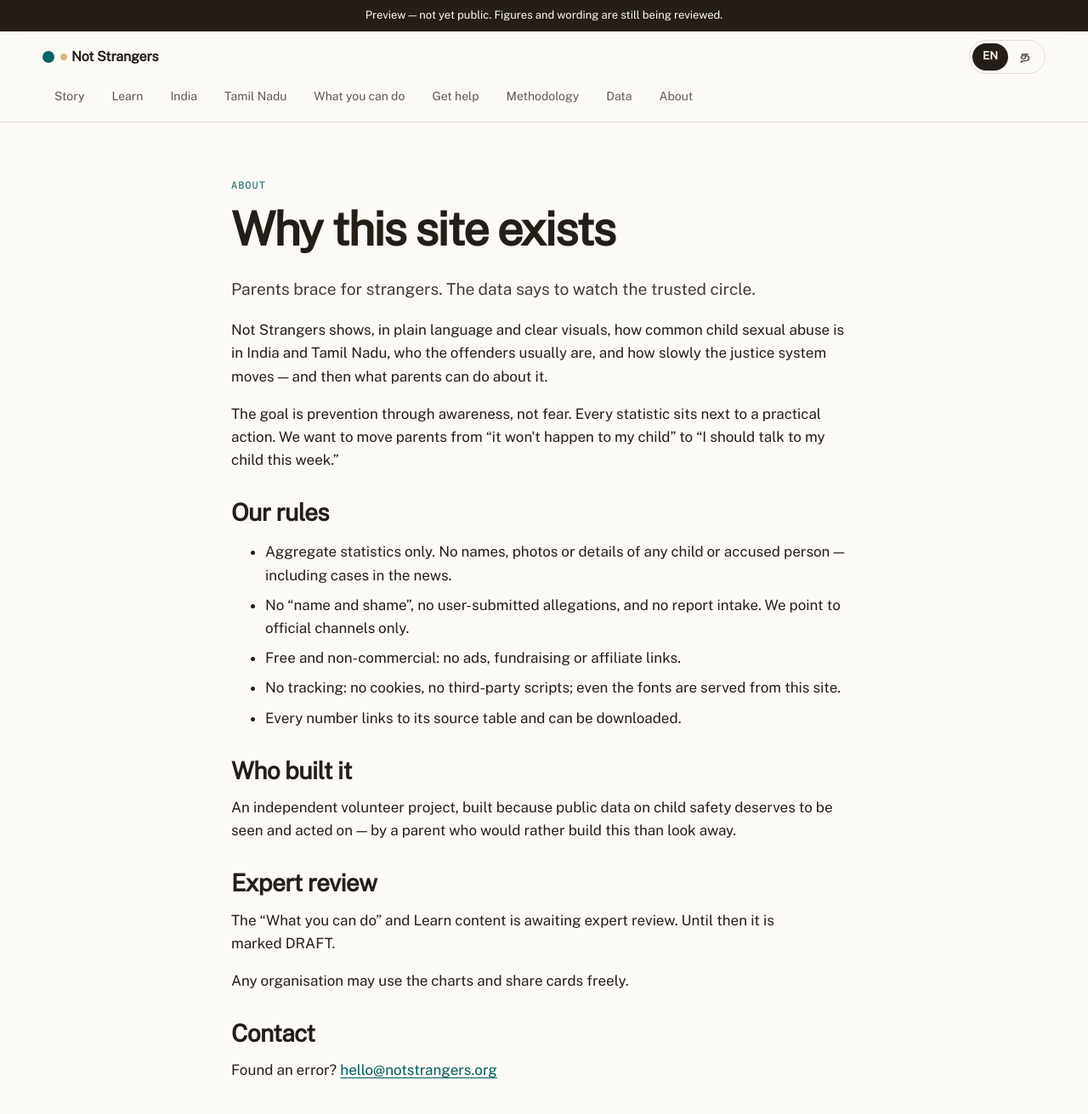
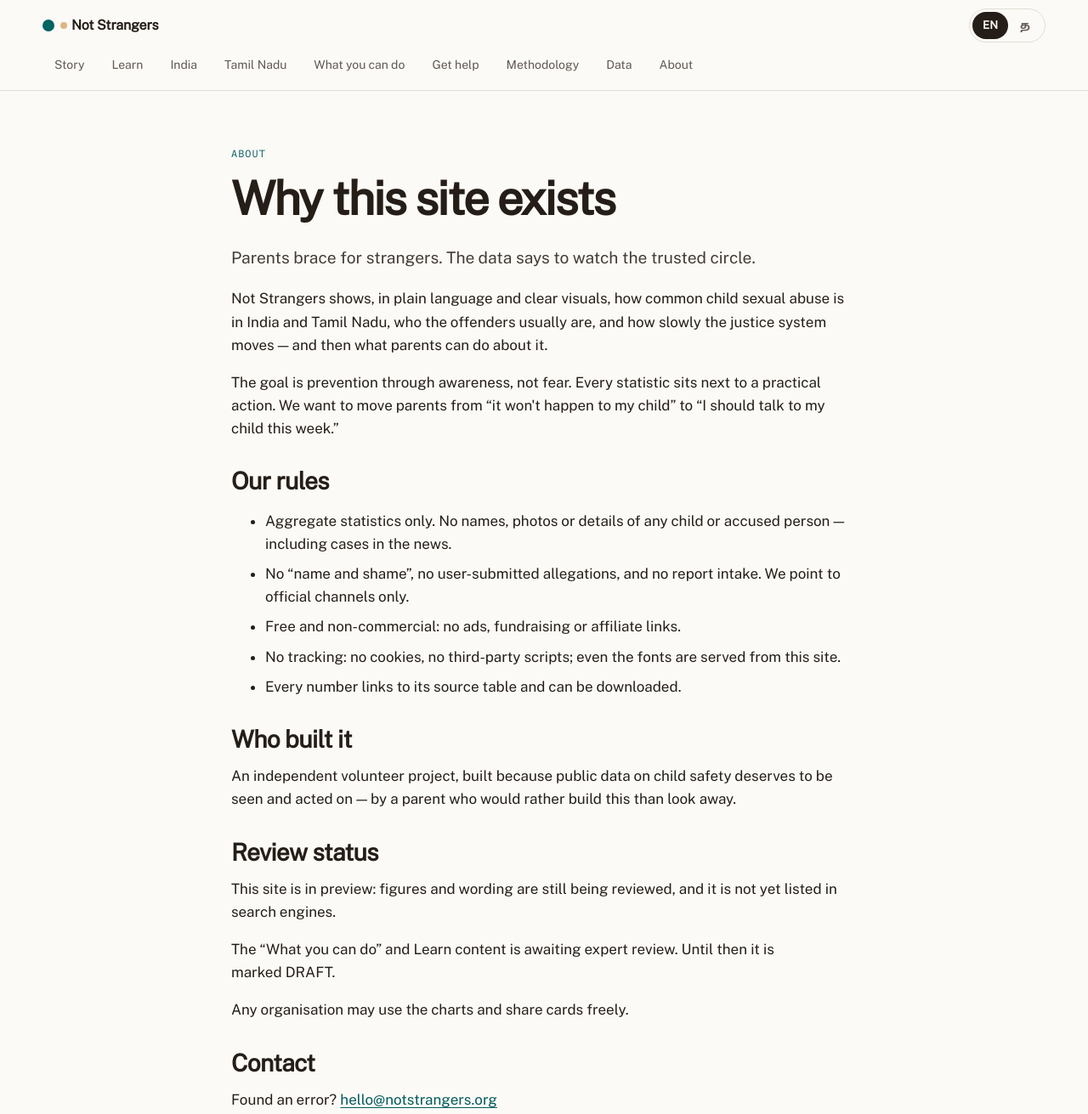
Before and after one commit to vk-boghar/notstrangers, an Astro site in the folder site/: page /en/about in a window 1280 px wide. Shown: the top 1311 px of the page at 85% size. Built offline with nearby package versions, Linux system fonts and the light colour scheme; Astro itself is replaced by a stand-in of ours; a web font is replaced by a local one.

Commit message:
Remove the preview banner from the top of every page; note review status on About

```diff
--- a/site/src/layouts/Base.astro
+++ b/site/src/layouts/Base.astro
@@ -81,7 +81,6 @@ const isCurrent = (href: string) => (href === `/${lang}/` ? path === href : path
   </head>
   <body>
     <a class="skip" href="#main">{t('nav.skip')}</a>
-    {NOINDEX && <div class="banner banner-preview" role="note">{t('banner.preview')}</div>}
 
     <header class="site-header">
       <div class="wrap-wide bar">
@@ -132,7 +131,6 @@ const isCurrent = (href: string) => (href === `/${lang}/` ? path === href : path
 
 <style>
   .banner { font-size: 0.8125rem; text-align: center; padding: 8px var(--gutter); }
-  .banner-preview { background: var(--ink); color: var(--bg); }
   .banner-ta { background: var(--warm-bg); color: var(--ink); border-top: 1px solid var(--warm-line); }
   .site-header {
     position: sticky; top: 0; z-index: 20; border-bottom: 1px solid var(--line);
--- a/site/src/pages/[lang]/about.astro
+++ b/site/src/pages/[lang]/about.astro
@@ -39,7 +39,10 @@ const ta = lang === 'ta';
       ? 'ஒரு சுயாதீனமான தன்னார்வத் திட்டம். குழந்தைப் பாதுகாப்பு குறித்த பொதுத் தரவு மக்கள் கண்ணில் பட வேண்டும், அதன்படி செயல்பட வேண்டும் என்பதற்காக உருவாக்கப்பட்டது — கண்டும் காணாமல் இருப்பதைவிட இதை உருவாக்கத் தேர்ந்தெடுத்த ஒரு பெற்றோரால்.'
       : 'An independent volunteer project, built because public data on child safety deserves to be seen and acted on — by a parent who would rather build this than look away.'}</p>
 
-    <h2>{ta ? 'நிபுணர் சரிபார்ப்பு' : 'Expert review'}</h2>
+    <h2>{ta ? 'சரிபார்ப்பு நிலை' : 'Review status'}</h2>
+    <p>{ta
+      ? 'இந்தத் தளம் முன்னோட்ட நிலையில் உள்ளது: எண்களும் சொற்களும் இன்னும் சரிபார்க்கப்படுகின்றன, தேடுபொறிகளில் இன்னும் பட்டியலிடப்படவில்லை.'
+      : 'This site is in preview: figures and wording are still being reviewed, and it is not yet listed in search engines.'}</p>
     <p>{ta ? '“நீங்கள் என்ன செய்யலாம்” மற்றும் “கற்க” பகுதிகள் நிபுணர் சரிபார்ப்புக்காகக் காத்திருக்கின்றன. அதுவரை அவை “வரைவு” எனக் குறிக்கப்பட்டுள்ளன.' : 'The “What you can do” and Learn content is awaiting expert review. Until then it is marked DRAFT.'}</p>
     <p>{ta ? 'எந்த அமைப்பும் இந்தத் தளத்தின் வரைபடங்களையும் பகிர்வு அட்டைகளையும் இலவசமாகப் பயன்படுத்தலாம்.' : 'Any organisation may use the charts and share cards freely.'}</p>
 
```
